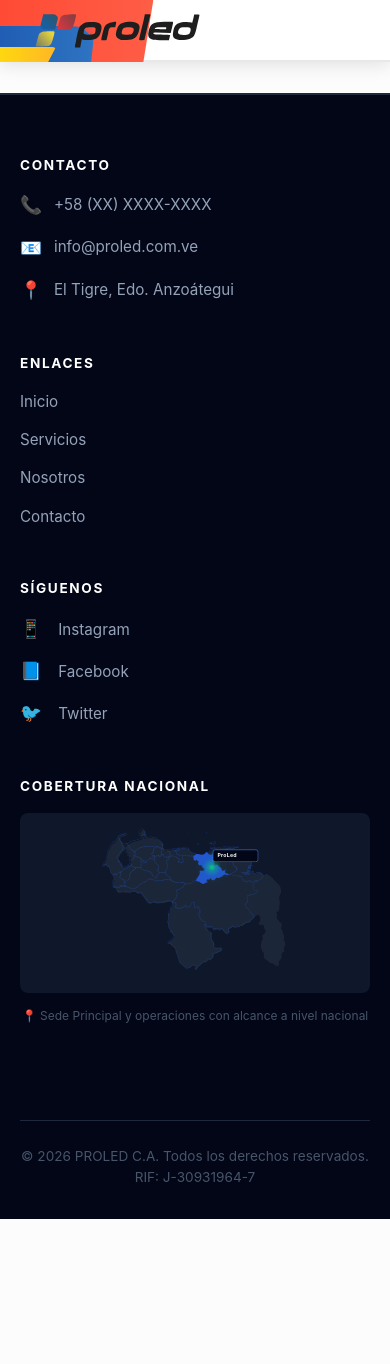
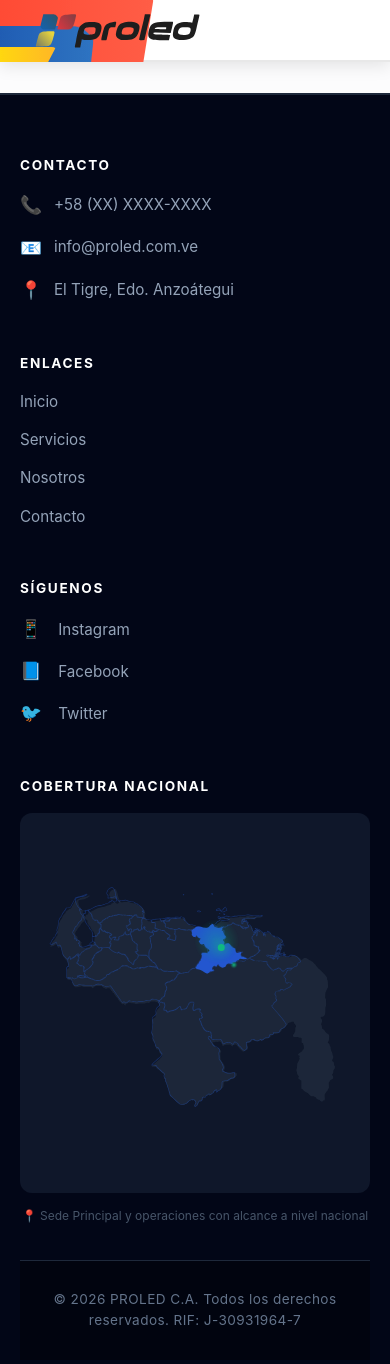
Before and after one commit to ing-nestorgomez/belorp, a Jekyll site: the page built from index.html, in a window 390 px wide and 1400 px high, scrolled down 8961 px. Shown: the top 1364 px of the window. Built offline with Jekyll 4.4.1, drawn with Linux system fonts in a browser that asks for light colours; before the commit the page ends 10180 px from its top, so only the background shows below that.

Commit message:
Refactor site footer styles and clean up CSS
Updated styles for site footer and removed unused animations and elements related to the Venezuela map.

```diff
--- a/assets/css/styles.css
+++ b/assets/css/styles.css
@@ -675,20 +675,26 @@
    11. INTERACTIVIDAD Y DISEÑO: SITE FOOTER (PREMIUM RE-ESTILIZADO)
    ========================================================================== */
 .site-footer {
-    background-color: #020617; /* Fondo negro azulado de alta fidelidad */
+    background-color: #020617; /* Fondo oscuro premium */
     color: #94a3b8;
-    padding: 80px 20px 40px 20px;
+    padding: 80px 0 0 0; /* Padding superior, sin padding en los lados para el copy de ancho completo */
     font-family: 'Inter', sans-serif;
     border-top: 2px solid #1e293b;
     margin-top: 40px;
+    display: flex;
+    flex-direction: column;
+    align-items: center;
+    width: 100%;
 }
 
 .footer-grid {
+    width: 100%;
     max-width: 1200px;
     margin: 0 auto;
     display: grid;
     grid-template-columns: repeat(auto-fit, minmax(220px, 1fr));
     gap: 40px;
+    padding: 0 40px 60px 40px; /* Padding de seguridad para mantener ordenado el contenido */
 }
 
 .footer-col h4 {
@@ -753,53 +759,6 @@
     box-shadow: 0 0 25px rgba(37, 99, 235, 0.15), inset 0 4px 20px rgba(0, 0, 0, 0.5);
 }
 
-.venezuela-map-svg {
-    width: 100%;
-    height: auto;
-    filter: drop-shadow(0 10px 15px rgba(0, 0, 0, 0.7));
-}
-
-.venezuela-mesh path {
-    transition: fill 0.3s ease, stroke 0.3s ease;
-    cursor: pointer;
-}
-
-.venezuela-mesh path:hover {
-    fill: #1e293b;
-    stroke: #475569;
-}
-
-/* Animación Respiración e Iluminación de Anzoátegui */
-.state-anzoategui {
-    cursor: pointer;
-    animation: anzoateguiGlow 3s ease-in-out infinite alternate;
-}
-
-/* Animación del Radar en El Tigre (Doble Onda) */
-.hq-pulse {
-    transform-origin: 355px 175px;
-    animation: radarPing 2.5s cubic-bezier(0.1, 0, 0, 1) infinite;
-}
-
-.hq-pulse.delay-1 {
-    animation-delay: 1.25s;
-}
-
-.hq-center-dot {
-    filter: drop-shadow(0 0 8px #10b981);
-}
-
-.hq-label {
-    opacity: 0.4;
-    transition: opacity 0.3s ease, transform 0.3s ease;
-    transform: translate(-2px, -2px);
-}
-
-.map-wrapper:hover .hq-label {
-    opacity: 1;
-    transform: translate(0, 0);
-}
-
 .map-caption {
     display: block;
     font-size: 0.75rem;
@@ -809,14 +768,17 @@
     line-height: 1.4;
 }
 
+/* --- SOLUCIÓN DE DERECHOS RESERVADOS AL 100% DE ANCHO --- */
 .footer-copy {
-    max-width: 1200px;
-    margin: 60px auto 0 auto;
-    padding-top: 25px;
-    border-top: 1px solid #1e293b;
-    text-align: center;
+    width: 100%;             /* Forza a expandirse horizontalmente */
+    background-color: #01040f; /* Tono de fondo sutilmente más oscuro */
+    padding: 28px 20px;      /* Espaciado interno generoso */
+    border-top: 1px solid #1e293b; /* Línea divisoria elegante */
+    text-align: center;      /* Centra el texto horizontalmente */
     font-size: 0.85rem;
-    color: #475569;
+    color: #64748b;          /* Gris corporativo suave */
+    clear: both;             /* Evita conflictos de alineación de capas flotantes */
+    letter-spacing: 0.03em;
 }
 
 /* ==========================================================================
@@ -851,8 +813,8 @@
   .fleet-grid { grid-template-columns: 1fr; gap: 15px; }
 
   /* Footer en Móvil */
-  .site-footer { padding: 60px 20px 30px 20px; }
-  .footer-grid { grid-template-columns: 1fr; gap: 35px; }
+  .site-footer { padding: 60px 0 0 0; }
+  .footer-grid { grid-template-columns: 1fr; gap: 35px; padding: 0 20px 40px 20px; }
   .footer-col h4 { margin-bottom: 15px; }
   .hq-label { opacity: 1; }
 
@@ -861,31 +823,25 @@
   .stripe-red { height: 210%; }
   .stripe-blue { width: 50%; height: 120%; }
   .stripe-yellow { width: 40%; height: 50%; }
+
+  /* Contenedor del mapa en móvil */
+  .map-interactive-container {
+    height: 280px;
+  }
 }
 
 /* ==========================================================================
-   13. KEYFRAMES ANIMACIONES
+   13. COMPONENTES DEL MAPA DE CAPAS SVG (INKSCAPE INTERACTIVO)
    ========================================================================== */
-@keyframes radarPing {
-    0% { transform: scale(0.2); opacity: 0.9; }
-    100% { transform: scale(1.8); opacity: 0; }
-}
-
-@keyframes anzoateguiGlow {
-    0% { filter: drop-shadow(0 0 2px rgba(96, 165, 250, 0.4)); }
-    100% { filter: drop-shadow(0 0 12px rgba(96, 165, 250, 0.8)); }
-}
-
-/* ############ MAPA ############### */
 
 /* Contenedor principal que agrupa las capas */
 .map-interactive-container {
   position: relative;
   width: 100%;
   max-width: 600px;
-  height: 180px; /* Ajusta según se adapte a tu layout */
+  height: 380px; /* Altura ideal restaurada para ver el mapa de 480px escalado */
   overflow: hidden;
-  border-radius: 8px;
+  border-radius: 12px;
   background-color: #0f172a; /* Fondo oscuro del recuadro */
 }
 
@@ -921,34 +877,35 @@
   width: 100%;
   height: 100%;
   z-index: 10;
-  pointer-events: none; /* Permite que el mouse pase a través de él hacia las fotos */
+  pointer-events: none; /* Permite que el mouse pase a través de él hacia las capas */
 }
 
-/* ================= EFECTO HOVER (ACERCAMIENTO) ================= */
+/* ================= EFECTO HOVER (ACERCAMIENTO / ZOOM) ================= */
 
 .map-interactive-container:hover .layer-country {
   opacity: 0.1; /* El mapa completo se desvanece al fondo */
-  transform: scale(1.08); /* Ligero alejamiento/movimiento de perspectiva */
+  transform: scale(1.08); /* Ligera perspectiva de alejamiento */
 }
 
 .map-interactive-container:hover .layer-state {
-  opacity: 0.3; /* El estado brilla al máximo */
+  opacity: 1; /* El estado brilla al máximo */
   transform: scale(1.25); /* EFECTO ACERCAMIENTO: Se expande simulando una lupa */
-  filter: drop-shadow(0 0 12px #3b82f6); /* Resplandor azul neon a tu mapa */
+  filter: drop-shadow(0 0 15px rgba(59, 130, 246, 0.6)); /* Resplandor azul de alta gama */
 }
 
 /* Animación del radar (Halo de luz flotante) */
 .hq-pulse {
-  transform-origin: 345px 155px; /* Centro del pulso en San José de Guanipa */
-  animation: radarGlow 2s infinite ease-out;
+  transform-origin: 372px 182px; /* Centro del pulso alineado sobre San José de Guanipa */
+  animation: radarGlow 2.5s infinite ease-out;
 }
+
 .hq-pulse.delay-1 {
-  animation-delay: 1s;
+  animation-delay: 1.25s;
 }
 
 @keyframes radarGlow {
   0% {
-    transform: scale(0.3);
+    transform: scale(0.2);
     opacity: 1;
   }
   100% {
@@ -962,28 +919,32 @@
 .hq-center-dot,
 .hq-label {
   transition: transform 0.6s cubic-bezier(0.4, 0, 0.2, 1);
-  /* Definimos el punto de origen de escala en la coordenada original */
-  transform-origin: 345px 145px;
+  transform-origin: 372px 182px; /* Eje central sobre San José de Guanipa */
 }
 
-/* --- Posición con Hover (Cuando el mouse entra al contenedor) --- */
-.hq-pulse:hover {
-  transform-origin: 300px 115px; /* Centro del pulso en San José de Guanipa */
-  animation: radarGlow 2s infinite ease-out;
+.hq-center-dot {
+  filter: drop-shadow(0 0 8px #10b981);
 }
-/* El punto verde y su halo se mueven para compensar el Zoom del mapa de Anzoátegui */
+
+/* La etiqueta por defecto inicia transparente */
+.hq-label {
+  opacity: 0;
+  transition: opacity 0.4s ease, transform 0.6s cubic-bezier(0.4, 0, 0.2, 1);
+}
+
+/* --- Compensación y Reubicación de Posición al hacer Hover --- */
 .map-interactive-container:hover .hq-center-dot {
-  /* Ajusta estos valores de pixeles (X, Y) si es necesario para encajarlo perfectamente en tu SVG */
-  transform: translate(20px, 115px) scale(1.1);
+  /* Desplazamiento calculado para compensar el zoom del mapa de Anzoátegui */
+  transform: translate(25px, 12px) scale(1.1);
 }
 
 .map-interactive-container:hover .hq-pulse {
-  /* El radar se mueve y mantiene la animación de ondas en el nuevo punto */
-  animation: radarGlow 2s infinite ease-out;
-  transform: translate(20px, 115px);
+  /* Desplaza las ondas en sintonía con el punto */
+  transform: translate(25px, 12px);
 }
 
-/* La etiqueta flotante se desplaza para no tapar el punto reubicado */
+/* La etiqueta flotante se hace visible y se posiciona de forma legible */
 .map-interactive-container:hover .hq-label {
-  transform: translate(20px, 115px);
+  opacity: 1;
+  transform: translate(25px, 12px);
 }
```
